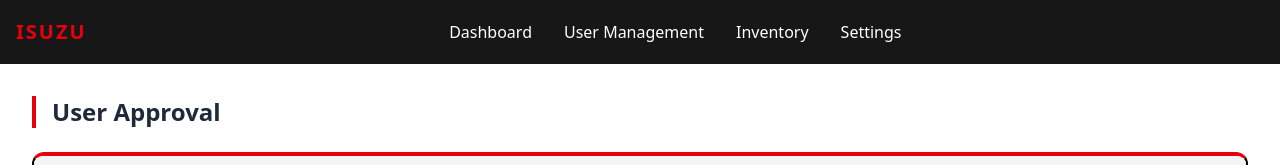
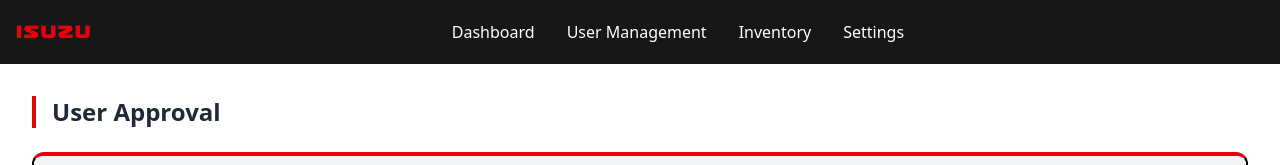
Before and after one commit to isuzucalapan2-tech/isuzu-app, a Vue app: page /approve in a window 1280 px wide. Shown: the top 165 px of the page. Built offline with nearby package versions, Linux system fonts and the light colour scheme; no server answers; the database is empty; sample sign-in values are in the browser's storage.

Commit message:
isuzu font + merged with aftersales

```diff
--- a/src/Router/Router.js
+++ b/src/Router/Router.js
@@ -3,6 +3,9 @@ import Login from '../Pages/Login.vue'
 import Register from '../Pages/Register.vue'
 import Dashboard from '../Pages/Admin/Dashboard.vue'
 import Approve from '../Pages/Admin/Approve.vue'
+import Setting from '../Pages/Admin/Setting.vue'
+import Inventory from '../Pages/Admin/Inventory.vue'
+import UserManagement from '../Pages/Admin/UserManagement.vue'
 import SA_Rotation from '../AfterSales/SA_Rotation.vue'
 
 const routes = [
@@ -10,6 +13,9 @@ const routes = [
   { path: '/register', name: 'Register', component: Register },
   { path: '/dashboard', name: 'Dashboard', component: Dashboard },
   { path : '/approve', name: 'Approve', component: Approve },
+  { path: '/settings', name: 'Settings', component: Setting },
+  { path: '/inventory', name: 'Inventory', component: Inventory },
+  { path: '/user-management', name: 'UserManagement', component: UserManagement },
   { path : '/sa-rotation', name: 'SA_Rotation', component: SA_Rotation },
 
 ]
--- a/src/components/Topbar.vue
+++ b/src/components/Topbar.vue
@@ -4,7 +4,7 @@
       <div class="flex justify-between items-center h-16">
 
         <!-- Logo / Brand -->
-        <div class="text-xl font-extrabold text-red-600 tracking-widest">
+        <div class="text-xl font-extrabold text-red-600 tracking-widest isuzu-font">
           ISUZU
         </div>
 
@@ -145,4 +145,15 @@ const isOpen = ref(false);
   border-radius: 9999px;
   box-shadow: 0 0 8px rgba(239, 68, 68, 0.7);
 }
+
+@font-face {
+  font-family: 'IsuzuFont';
+  src: url('@/assets/usuzi/usuzi.ttf') format('truetype');
+  font-weight: normal;
+  font-style: normal;
+}
+
+.isuzu-font {
+  font-family: 'IsuzuFont', sans-serif;
+}
 </style>
```
Also changed, not shown: src/assets/usuzi/usuzi.ttf (added).
